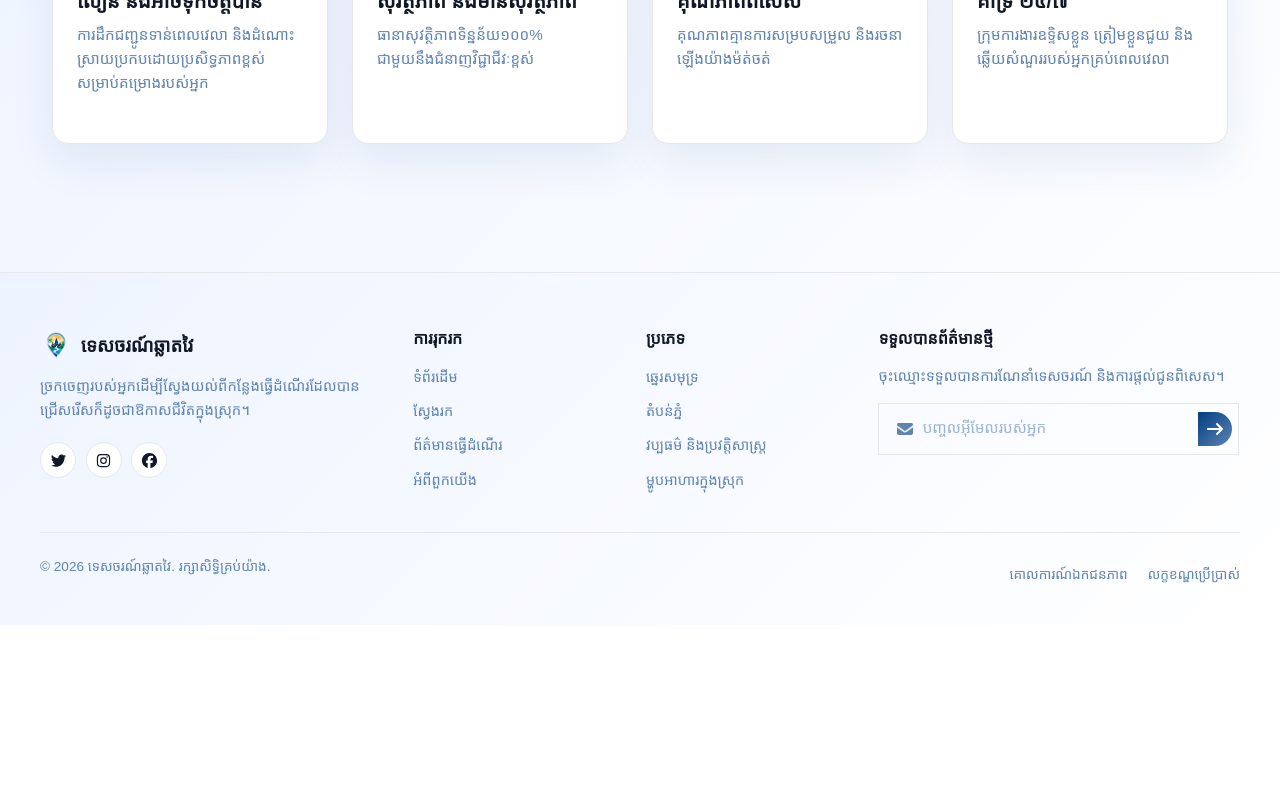
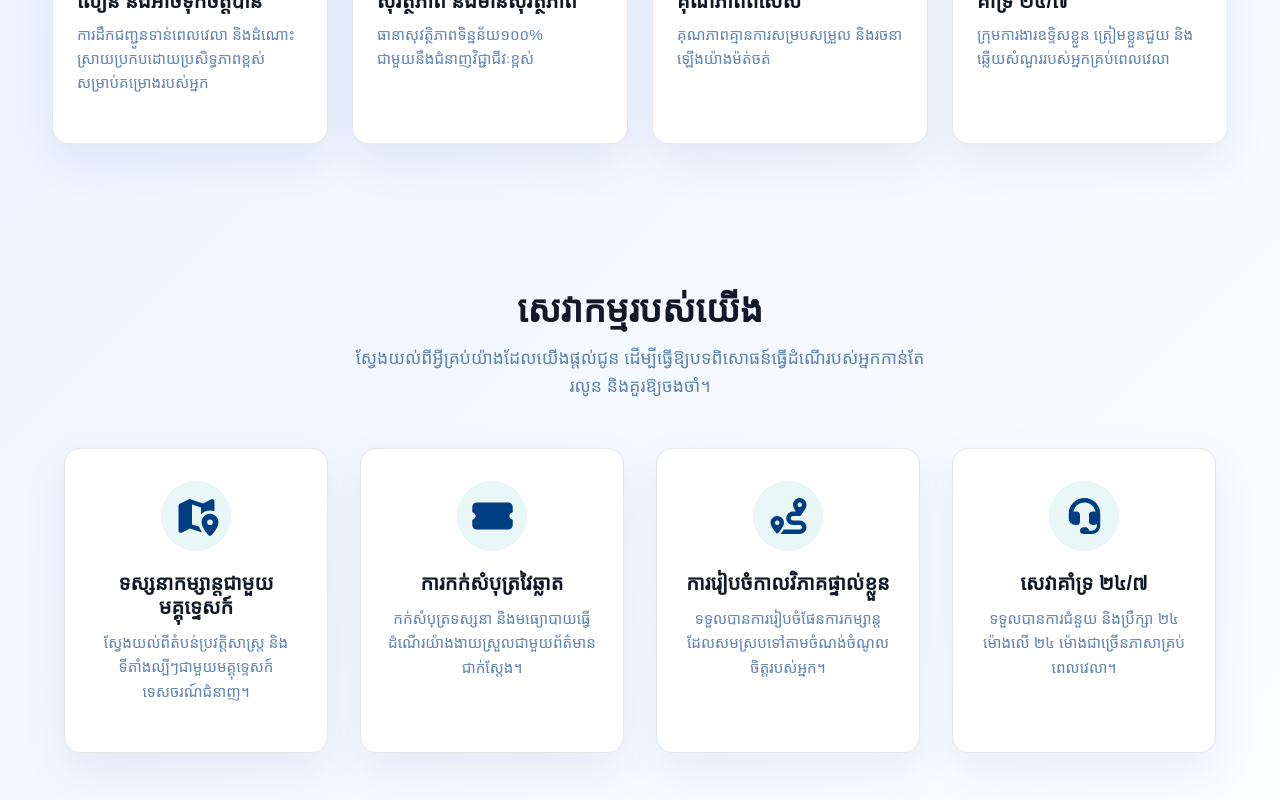
Before and after one commit to sreylinou6-sudo/Smart_Tourism_Website, a React (Vite) app: page / in a window 1280 px wide. Shown: the part 1940-2740 px from the top of the page. Before the commit the page ends 2565 px from the top, so only its background shows below. Built offline with nearby package versions, Linux system fonts and the light colour scheme; a web font is replaced by a local one.

Commit message:
add more ServicesOverview

```diff
--- a/src/components/ServicesOverview.jsx
+++ b/src/components/ServicesOverview.jsx
@@ -0,0 +1,50 @@
+import React from 'react';
+import { FontAwesomeIcon } from '@fortawesome/react-fontawesome';
+import {
+  faMapMarkedAlt,
+  faTicketAlt,
+  faRoute,
+  faHeadset
+} from '@fortawesome/free-solid-svg-icons';
+import { useLanguage } from '../context/LanguageContext';
+import '../styles/ServicesOverview.css';
+const iconMap = {
+  faMapMarkedAlt: faMapMarkedAlt,
+  faTicketAlt: faTicketAlt,
+  faRoute: faRoute,
+  faHeadset: faHeadset
+};
+
+const ServicesOverview = () => {
+  const { t } = useLanguage();
+  const title = t('ServicesOverview.title');
+  const subtitle = t('ServicesOverview.subtitle');
+  const serviceItems = t('ServicesOverview.items');
+
+  return (
+    <section className="services-overview">
+      <div className="services-header">
+        <h2 className="services-title">{title}</h2>
+        <p className="services-subtitle">{subtitle}</p>
+      </div>
+
+      <div className="services-grid">
+        {Array.isArray(serviceItems) && serviceItems.map((item, index) => {
+          const IconComponent = iconMap[item.icon] || faRoute;
+
+          return (
+            <div className="service-card" key={item.id || index}>
+              <div className="service-icon">
+                <FontAwesomeIcon icon={IconComponent} />
+              </div>
+              <h3 className="service-item-title">{item.title}</h3>
+              <p className="service-item-desc">{item.desc}</p>
+            </div>
+          );
+        })}
+      </div>
+    </section>
+  );
+};
+
+export default ServicesOverview;
--- /dev/null
+++ b/src/locales/en/ServicesOverview.json
@@ -0,0 +1,30 @@
+{
+  "title": "Our Services",
+  "subtitle": "Discover everything we offer to make your travel experience seamless and memorable.",
+  "items": [
+    {
+      "id": "guided_tours",
+      "icon": "faMapMarkedAlt",
+      "title": "Guided City Tours",
+      "desc": "Explore historical landmarks and local hot spots with certified professional guides."
+    },
+    {
+      "id": "smart_booking",
+      "icon": "faTicketAlt",
+      "title": "Smart Ticket Booking",
+      "desc": "Book attraction tickets and transport seamlessly with real-time availability."
+    },
+    {
+      "id": "custom_itinerary",
+      "icon": "faRoute",
+      "title": "Customized Itineraries",
+      "desc": "Get personalized travel itineraries tailored to your preferences."
+    },
+    {
+      "id": "local_support",
+      "icon": "faHeadset",
+      "title": "24/7 Local Support",
+      "desc": "Access round-the-clock customer support in multiple languages wherever you are."
+    }
+  ]
+}
--- a/src/locales/en/en.js
+++ b/src/locales/en/en.js
@@ -12,6 +12,7 @@ import PrivacyPolicy from './PrivacyPolicy.json';
 import TermsAndConditions from './TermsAndConditions.json';
 import destinations from './destinations.json';
 import WhyChooseUs from './WhyChooseUs.json';
+import ServicesOverview from './ServicesOverview.json';
 
 export default {
   nav,
@@ -27,5 +28,6 @@ export default {
   PrivacyPolicy,
   TermsAndConditions,
   ...destinations,
-  WhyChooseUs
+  WhyChooseUs ,
+  ServicesOverview
 };
--- /dev/null
+++ b/src/locales/kh/ServicesOverview.json
@@ -0,0 +1,30 @@
+{
+  "title": "សេវាកម្មរបស់យើង",
+  "subtitle": "ស្វែងយល់ពីអ្វីគ្រប់យ៉ាងដែលយើងផ្តល់ជូន ដើម្បីធ្វើឱ្យបទពិសោធន៍ធ្វើដំណើរបស់អ្នកកាន់តែរលូន និងគួរឱ្យចងចាំ។",
+  "items": [
+    {
+      "id": "guided_tours",
+      "icon": "faMapMarkedAlt",
+      "title": "ទស្សនាកម្សាន្តជាមួយមគ្គុទ្ទេសក៍",
+      "desc": "ស្វែងយល់ពីតំបន់ប្រវត្តិសាស្ត្រ និងទីតាំងល្បីៗជាមួយមគ្គុទ្ទេសក៍ទេសចរណ៍ជំនាញ។"
+    },
+    {
+      "id": "smart_booking",
+      "icon": "faTicketAlt",
+      "title": "ការកក់សំបុត្រវៃឆ្លាត",
+      "desc": "កក់សំបុត្រទស្សនា និងមធ្យោបាយធ្វើដំណើរយ៉ាងងាយស្រួលជាមួយព័ត៌មានជាក់ស្តែង។"
+    },
+    {
+      "id": "custom_itinerary",
+      "icon": "faRoute",
+      "title": "ការរៀបចំកាលវិភាគផ្ទាល់ខ្លួន",
+      "desc": "ទទួលបានការរៀបចំផែនការកម្សាន្តដែលសមស្របទៅតាមចំណង់ចំណូលចិត្តរបស់អ្នក។"
+    },
+    {
+      "id": "local_support",
+      "icon": "faHeadset",
+      "title": "សេវាគាំទ្រ ២៤/៧",
+      "desc": "ទទួលបានការជំនួយ និងប្រឹក្សា ២៤ ម៉ោងលើ ២៤ ម៉ោងជាច្រើនភាសាគ្រប់ពេលវេលា។"
+    }
+  ]
+}
--- a/src/locales/kh/kh.js
+++ b/src/locales/kh/kh.js
@@ -12,6 +12,7 @@ import PrivacyPolicy from './PrivacyPolicy.json';
 import TermsAndConditions from './TermsAndConditions.json';
 import destinations from './destinations.json';
 import WhyChooseUs from './WhyChooseUs.json';
+import ServicesOverview from './ServicesOverview.json';
 
 export default {
   nav,
@@ -27,5 +28,6 @@ export default {
   PrivacyPolicy,
   TermsAndConditions,
   ...destinations,
-  WhyChooseUs
+  WhyChooseUs,
+  ServicesOverview
 };
--- a/src/pages/HomePage.jsx
+++ b/src/pages/HomePage.jsx
@@ -2,6 +2,7 @@ import { useEffect } from 'react';
 import SlideShow from '../components/SlideShow';
 import FeaturedDestinations from '../components/FeaturedDestinations';
 import WhyChooseUs from "../components/WhyChooseUs";
+import ServicesOverview from "../components/ServicesOverview";
 
 
 
@@ -15,6 +16,7 @@ function HomePage({ language = 'en' }) {
       <SlideShow language={language} />
       <FeaturedDestinations language={language}/>
       <WhyChooseUs language={language} />
+      <ServicesOverview language={language} />
     </div>
   );
 }
--- /dev/null
+++ b/src/styles/ServicesOverview.css
@@ -0,0 +1,108 @@
+.services-overview {
+  padding: 4rem 1.5rem;
+  max-width: 1200px;
+  margin: 0 auto;
+  text-align: center;
+  width: 100%;
+}
+.services-header {
+  margin-bottom: 3rem;
+}
+.services-title {
+  font-size: 2.25rem;
+  font-weight: 700;
+  color: var(--text-strong);
+  margin-bottom: 0.75rem;
+  transition: color 0.3s ease;
+}
+.services-subtitle {
+  font-size: 1.1rem;
+  color: var(--text-muted);
+  max-width: 600px;
+  margin: 0 auto;
+  line-height: 1.6;
+  transition: color 0.3s ease;
+}
+.services-grid {
+  display: grid;
+  grid-template-columns: repeat(auto-fit, minmax(260px, 1fr));
+  gap: 2rem;
+}
+.service-card {
+  background-color: var(--surface);
+  border-radius: 16px;
+  padding: 2rem 1.5rem;
+  box-shadow: var(--shadow);
+  transition: transform 0.3s ease, box-shadow 0.3s ease, background-color 0.3s ease, border-color 0.3s ease;
+  display: flex;
+  flex-direction: column;
+  align-items: center;
+  border: 1px solid var(--border);
+}
+
+.service-card:hover {
+  transform: translateY(-6px);
+  border-color: var(--color-primary);
+}
+
+.service-icon {
+  font-size: 2.25rem;
+  margin-bottom: 1.25rem;
+  background-color: var(--accent-soft);
+  color: var(--color-primary);
+  width: 70px;
+  height: 70px;
+  display: flex;
+  align-items: center;
+  justify-content: center;
+  border-radius: 50%;
+  border: 1px solid var(--color-muted-border, transparent);
+  transition: background-color 0.3s ease;
+}
+.service-item-title {
+  font-size: 1.25rem;
+  font-weight: 600;
+  color: var(--text-strong);
+  margin-bottom: 0.75rem;
+  transition: color 0.3s ease;
+}
+.service-item-desc {
+  font-size: 0.95rem;
+  color: var(--text-muted);
+  line-height: 1.6;
+  transition: color 0.3s ease;
+}
+/* --- Mobile Responsiveness --- */
+@media (max-width: 768px) {
+  .services-overview {
+    padding: 2.5rem 1rem;
+  }
+
+  .services-header {
+    margin-bottom: 2rem;
+  }
+
+  .services-title {
+    font-size: 1.75rem;
+  }
+
+  .services-subtitle {
+    font-size: 1rem;
+  }
+
+  .services-grid {
+    grid-template-columns: 1fr;
+    gap: 1.25rem;
+  }
+
+  .service-card {
+    padding: 1.5rem 1.25rem;
+  }
+
+  .service-icon {
+    width: 60px;
+    height: 60px;
+    font-size: 1.85rem;
+    margin-bottom: 1rem;
+  }
+}
```
